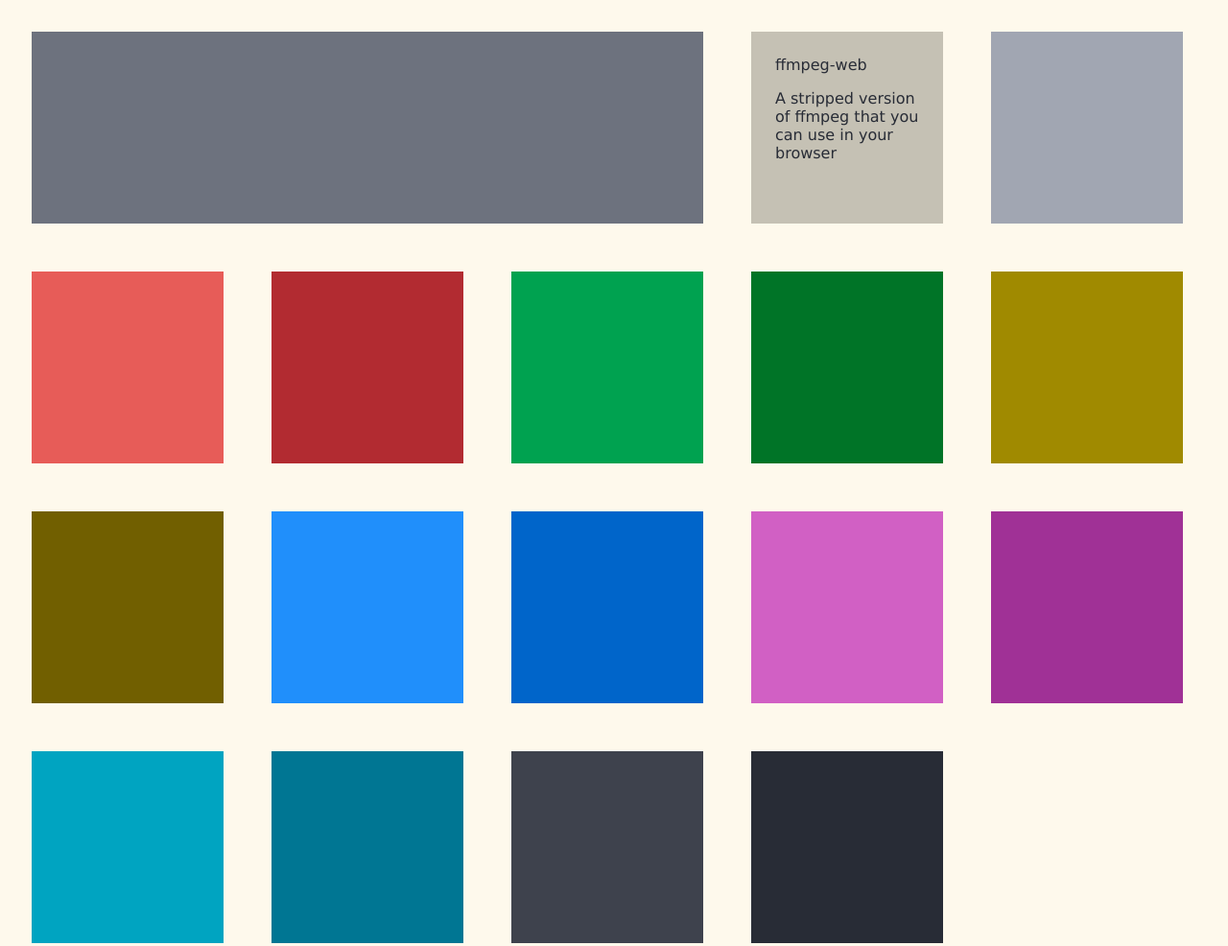
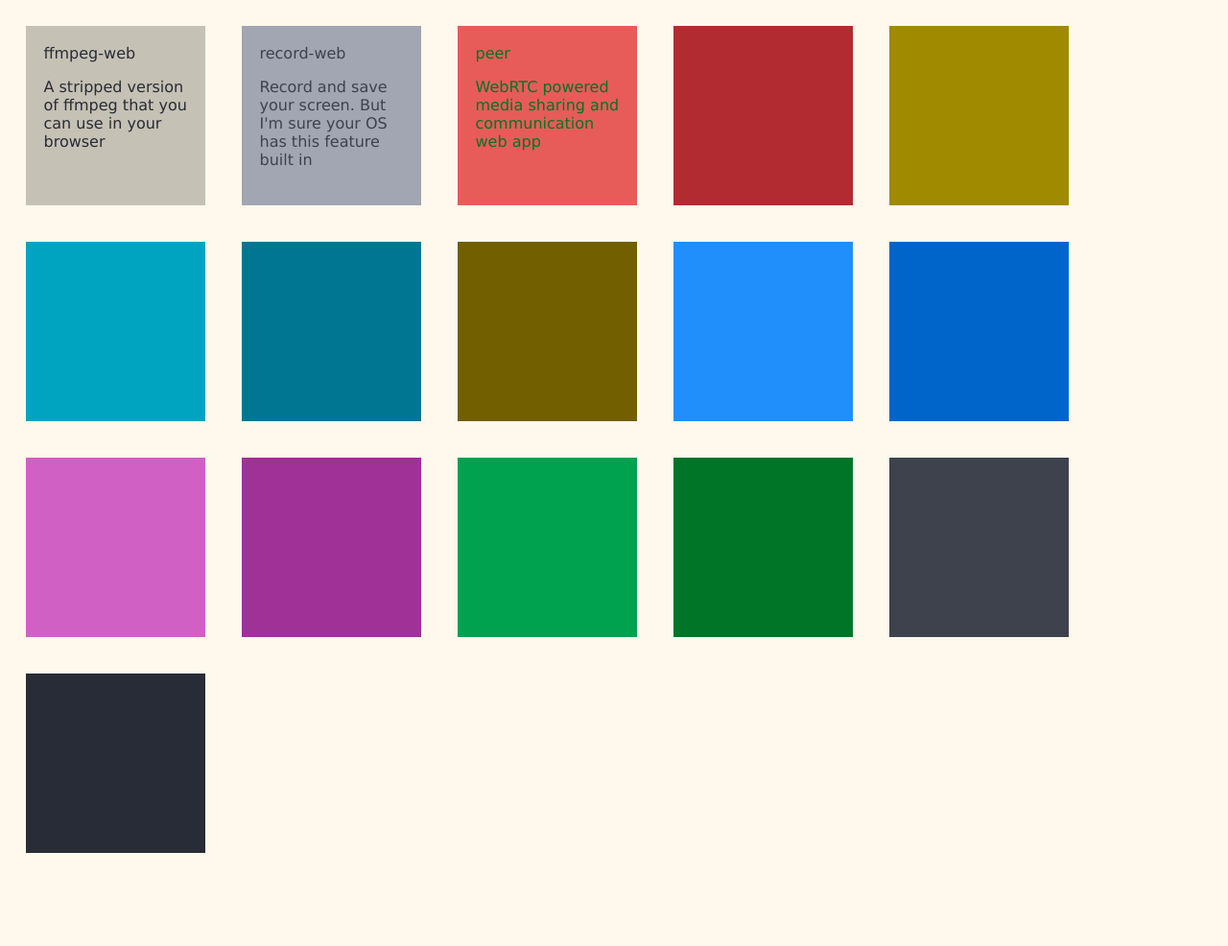
Before and after one commit to essencesdev/essencesdev.github.io, a plain HTML site: page index.html in a window 1280 px wide. Shown: the whole page at 96% size. After the commit the page ends 916 px from the top, so only its background shows below. Drawn offline with Linux system fonts and the light colour scheme.

Commit message:
Add links to peer and record-web
also update some styling

```diff
--- a/index.html
+++ b/index.html
@@ -4,23 +4,14 @@
 		<link rel="stylesheet" href="./colors.css" />
 		<style>
 			:root {
-				--spacing: 25px;
-				--target-length: 200px;
-			}
-			* {
-				box-sizing: border-box;
+				--target-length: 150px;
+				--spacing: calc(var(--target-length) / 8);
 			}
 			body {
 				display: flex;
 				flex-wrap: wrap;
 				background: var(--bg);
 				font-family: Verdana, Geneva, Tahoma, sans-serif;
-			}
-			#first {
-				color: var(--bg);
-				text-align: center;
-				width: calc(var(--target-length) * 3 + var(--spacing) * 4);
-				font-size: 25px;
 			}
 			div, a {
 				padding: var(--spacing);
@@ -30,31 +21,43 @@
 				text-decoration: none;
 			}
 			a:hover {
-				border: 1px solid var(--fg);
+				outline: 1px solid var(--fg);
+				filter: invert(10%);
 			}
 		</style>
 	</head>
 	<body>
-		<div id="first" style="background-color: var(--fg)">
-		</div>
 		<a style="background-color: var(--grey-1); color: var(--grey-4)"
 			href="ffmpeg-web">
 			ffmpeg-web
-			<p>A stripped version of ffmpeg that you can use in your browser</p>
+			<p>
+				A stripped version of ffmpeg that you can use in your browser
+			</p>
 		</a>
-		<div style="background-color: var(--grey-2)"></div>
-		<div style="background-color: var(--red-1)"></div>
+		<a style="background-color: var(--grey-2); color: var(--grey-3)"
+			href="record-web">
+			record-web
+			<p>
+				Record and save your screen. But I'm sure your OS has this
+				feature built in
+			</p>
+		</a>
+		<a style="background-color: var(--red-1); color: var(--green-2)"
+			href="peer">
+			peer
+			<p>WebRTC powered media sharing and communication web app</p>
+		</a>
 		<div style="background-color: var(--red-2)"></div>
-		<div style="background-color: var(--green-1)"></div>
-		<div style="background-color: var(--green-2)"></div>
 		<div style="background-color: var(--orange-1)"></div>
+		<div style="background-color: var(--teal-1)"></div>
+		<div style="background-color: var(--teal-2)"></div>
 		<div style="background-color: var(--orange-2)"></div>
 		<div style="background-color: var(--blue-1)"></div>
 		<div style="background-color: var(--blue-2)"></div>
 		<div style="background-color: var(--pink-1)"></div>
 		<div style="background-color: var(--pink-2)"></div>
-		<div style="background-color: var(--teal-1)"></div>
-		<div style="background-color: var(--teal-2)"></div>
+		<div style="background-color: var(--green-1)"></div>
+		<div style="background-color: var(--green-2)"></div>
 		<div style="background-color: var(--grey-3)"></div>
 		<div style="background-color: var(--grey-4)"></div>
 	</body>
```
